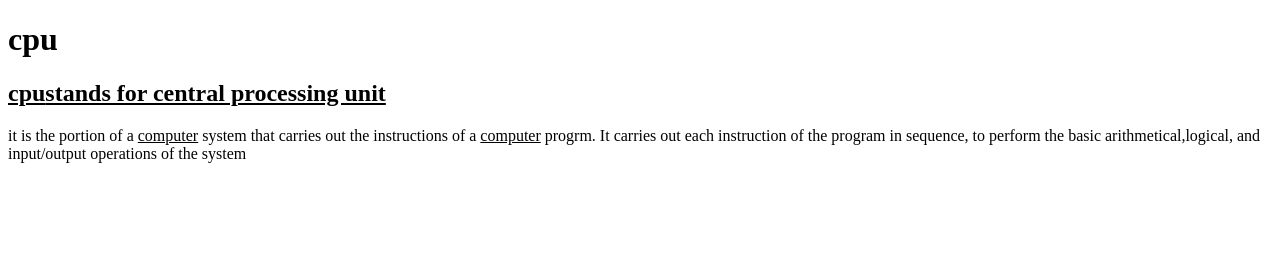
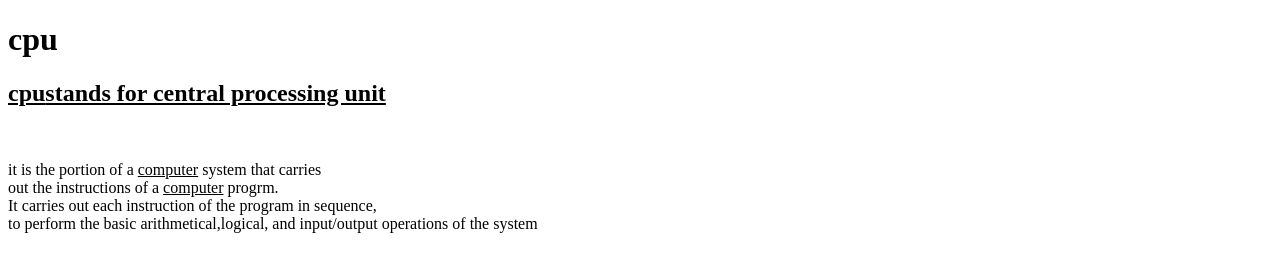
Before and after one commit to iamneo-production/edddacafbaafeeaadaeccdfffebaeceaec, a plain HTML site: page public/index.html in a window 1280 px wide. Drawn offline with Linux system fonts and the light colour scheme.

Commit message:
Backup Commit

```diff
--- a/public/index.html
+++ b/public/index.html
@@ -9,10 +9,10 @@
 </head>
 <body>
    <h1>cpu</h1>
-   <h2><u><b>cpu</b>stands for central processing unit</u></h2>
-  <p>it is the portion of a <u>computer</u> system that carries
-out the instructions of a <u>computer</u> progrm.
-It carries out each instruction of the program in sequence,
+   <h2><u><b>cpu</b>stands for central processing unit</u></h2><br>
+  <p>it is the portion of a <u>computer</u> system that carries<br>
+out the instructions of a <u>computer</u> progrm.<br>
+It carries out each instruction of the program in sequence,<br>
 to perform the basic arithmetical,logical, and input/output operations of the system</p>
 </body>
 </html>
```
